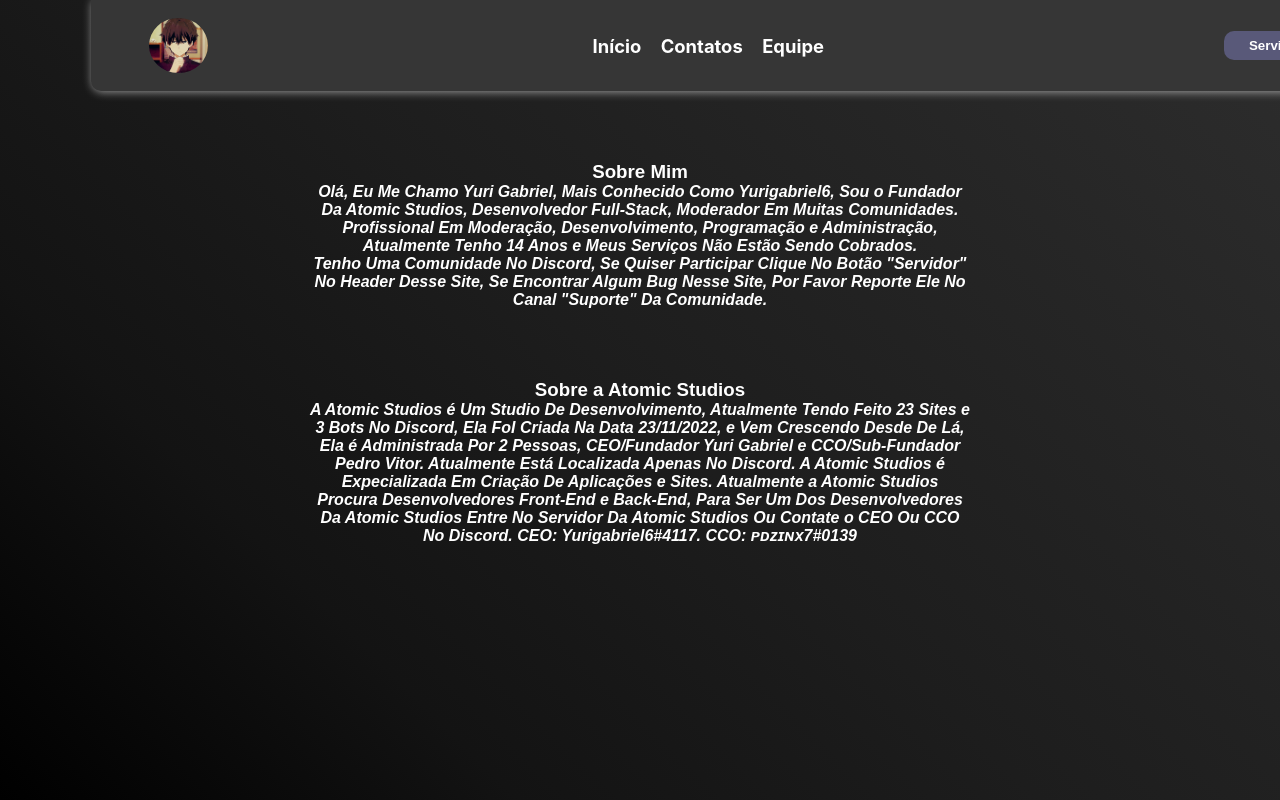
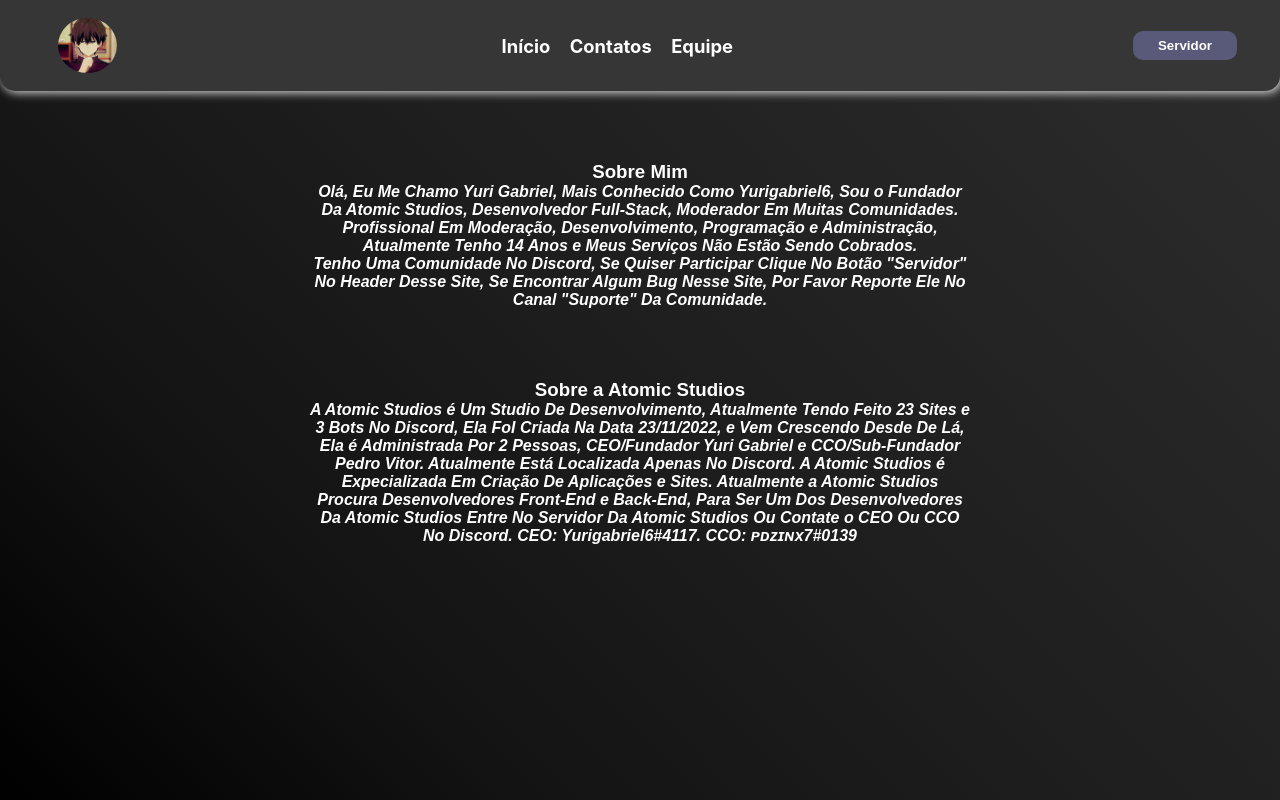
Before and after one commit to Yurigabriel6/yurigabriel6.github.io, a plain HTML site: page sobremim.html in a window 1280 px wide. Drawn offline with Linux system fonts and the light colour scheme.

Commit message:
Versão 1.1 | Bug Retirado

```diff
--- a/assets/css/sobremim.css
+++ b/assets/css/sobremim.css
@@ -5,7 +5,6 @@
 }
 
 body {
-    padding: 91px;
     background-attachment: fixed;
     background-repeat: no-repeat;
     background-size: cover;
@@ -15,8 +14,6 @@ body {
 }
 
 header {
-    position: fixed;
-    top: 0;
     display: flex;
     background-color: #363636;
     width: 100%;
--- a/assets/css/style.css
+++ b/assets/css/style.css
@@ -5,7 +5,6 @@
 }
 
 body {
-    padding-top: 91px;
     background-attachment: fixed;
     background-repeat: no-repeat;
     background-size: cover;
@@ -16,8 +15,6 @@ body {
 }
 
 header {
-    position: fixed;
-    top: 0;
     display: flex;
     background-color: #363636;
     width: 100%;
```
